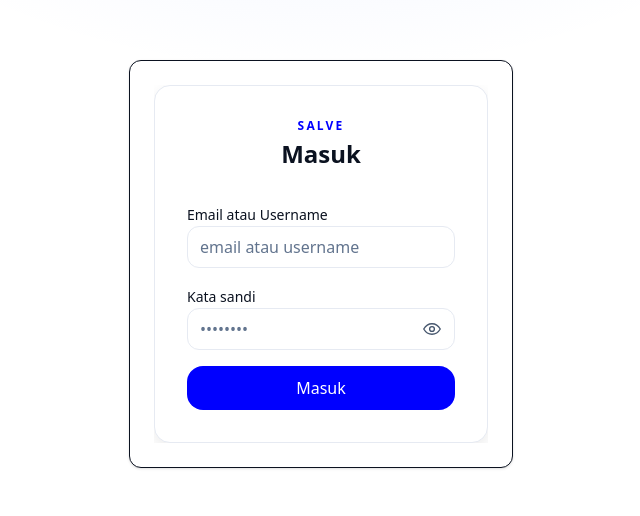
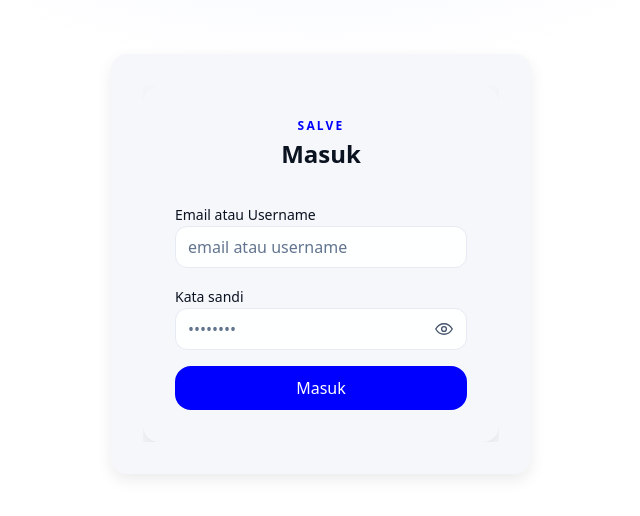
Before and after one commit to galuhdwicandra/prjk-salve-frontend, a React app: page /login in a window 1280 px wide. Shown: the part 136-652 px from the top of the page, without its empty margins (319-959 px from the left). Built offline with nearby package versions, Linux system fonts and the light colour scheme; the HTML template or start-up script is replaced by a standard one.

Commit message:
udpate ui/ux border login

```diff
--- a/src/layouts/GuestLayout.tsx
+++ b/src/layouts/GuestLayout.tsx
@@ -1,9 +1,10 @@
+// src/layouts/GuestLayout.tsx
 import { Outlet } from 'react-router-dom';
 
 export default function GuestLayout() {
     return (
         <main className="min-h-dvh grid place-items-center p-6">
-            <div className="w-full max-w-sm rounded-xl border p-6 shadow-sm bg-white">
+            <div className="w-full max-w-[420px] rounded-2xl p-6 sm:p-8 shadow-[var(--shadow-2)] bg-[color:var(--color-surface)]">
                 <Outlet />
             </div>
         </main>
--- a/src/pages/Login.tsx
+++ b/src/pages/Login.tsx
@@ -77,9 +77,8 @@ export default function LoginPage() {
       <section
         aria-labelledby="auth-title"
         className="
-          w-full max-w-[420px] rounded-2xl border
-          border-[color:var(--color-border)]
-          bg-[color:var(--color-bg)]
+          w-full max-w-[420px] rounded-2xl
+          bg-[color:var(--color-surface)]
           p-6 sm:p-8 shadow-[var(--shadow-2)]
         "
       >
```
